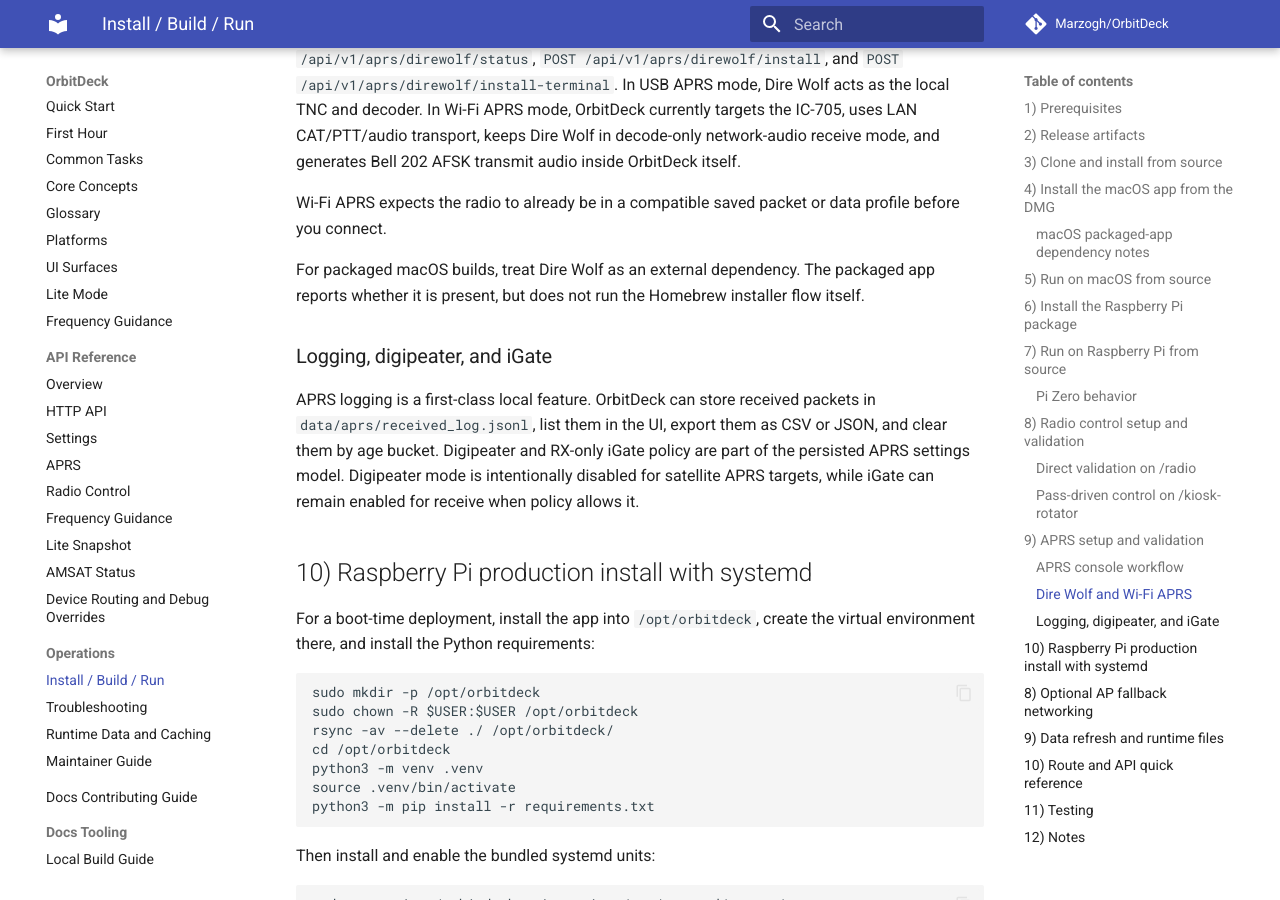
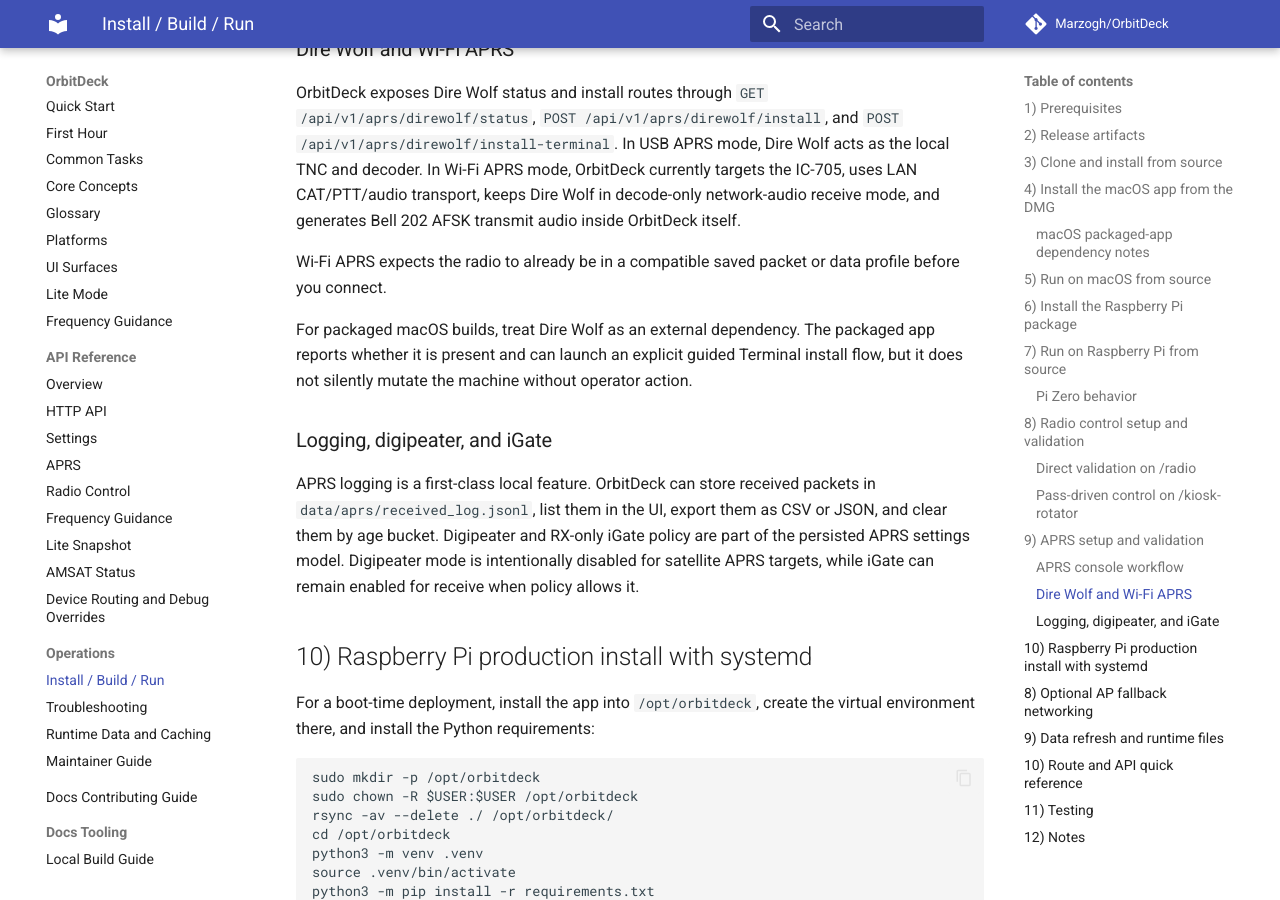
Before and after one commit to Marzogh/OrbitDeck, an MkDocs documentation site: the page built from docs/INSTALL_AND_RUN.md, in a window 1280 px wide and 900 px high, scrolled down 5682 px. Built offline with MkDocs 1.6.1 and Material for MkDocs 9.7.7, drawn with Linux system fonts in a browser that asks for light colours; comment, search, counter and statistics services are not loaded; some of the changed text lies outside the part shown.

Commit message:
Refresh packaging docs before release branch push
Update the README and install guide to match the current packaged-app behavior before pushing the release-packaging branch.

Docs changes include:
- clarify that the packaged macOS app can launch an explicit guided Terminal install flow for Homebrew plus Dire Wolf when the operator chooses it
- explain that packaged runs store writable state in platform app-data locations rather than always using the repo-local data directory
- document that references/icom-lan/src is now a packaged runtime dependency for the current IC-705 LAN control path

This keeps the published install and release guidance aligned with the actual DMG/DEB behavior we implemented and verified locally.

```diff
--- a/docs/INSTALL_AND_RUN.md
+++ b/docs/INSTALL_AND_RUN.md
@@ -47,7 +47,8 @@
 
 - APRS support still depends on a separate `direwolf` install
 - the packaged app detects whether `direwolf` is available and surfaces that state in `/aprs`
-- the packaged app does not attempt an in-app Homebrew installation flow
+- the packaged app can launch an explicit guided Terminal install flow for `direwolf`
+- if Homebrew is missing, that guided flow can bootstrap Homebrew first and then install `direwolf`
 - non-APRS surfaces remain usable when `direwolf` is absent
 
 ## 5) Run on macOS from source
@@ -180,7 +181,7 @@
 
 Wi-Fi APRS expects the radio to already be in a compatible saved packet or data profile before you connect.
 
-For packaged macOS builds, treat Dire Wolf as an external dependency. The packaged app reports whether it is present, but does not run the Homebrew installer flow itself.
+For packaged macOS builds, treat Dire Wolf as an external dependency. The packaged app reports whether it is present and can launch an explicit guided Terminal install flow, but it does not silently mutate the machine without operator action.
 
 ### Logging, digipeater, and iGate
 
```
Also changed, not shown: README.md (+3 -3 lines).
